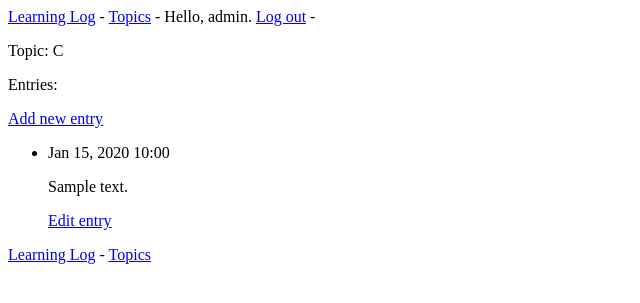
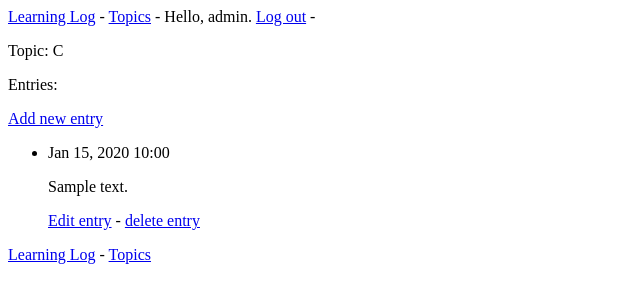
Before and after one commit to alirezaebrahimi96/cv-maker, a Django app: a page that uses webapp/learning_logs/templates/learning_logs/topic.html in a window 1280 px wide. Shown: the top 303 px of the page, without its empty margins (0-640 px from the left). Run offline with Django 4.2, Linux system fonts and the light colour scheme; a user stored in the database is signed in; data comes from the database, SQL or seed files in the repository; both versions use the stored data as it was after the commit; tables that the repository leaves empty hold one stand-in row (values such as "Sample post").

Commit message:
delete entry

```diff
--- a/webapp/learning_logs/templates/learning_logs/topic.html
+++ b/webapp/learning_logs/templates/learning_logs/topic.html
@@ -15,7 +15,8 @@
         <p>{{ entry.date_added|date:'M d, Y H:i' }}</p>
         <p>{{ entry.text|linebreaks }}</p>
         <p>
-            <a href="{% url 'learning_logs:edit_entry' entry.id %}">Edit entry</a>
+            <a href="{% url 'learning_logs:edit_entry' entry.id %}">Edit entry</a> -
+            <a href="{% url 'learning_logs:delete_entry' entry.id %}">delete entry </a>
         </p>
     </li>
     {% empty %}
--- a/webapp/learning_logs/urls.py
+++ b/webapp/learning_logs/urls.py
@@ -11,4 +11,5 @@ urlpatterns = [
     path('new_entry/<int:topic_id>/', views.new_entry, name='new_entry'),
     path('topic/<int:topic_id>/', views.topic, name='topic'),
     path('edit_entry/<int:entry_id>/', views.edit_entry, name='edit_entry'),
+    path('delete_entry/<int:entry_id>/', views.delete_entry, name='delete_entry'),
 ]
--- a/webapp/learning_logs/views.py
+++ b/webapp/learning_logs/views.py
@@ -65,3 +65,14 @@ def edit_entry(request, entry_id):
             return redirect('learning_logs:topic', topic_id=topic.id)
     context = {'entry': entry, 'topic': topic, 'form': form}
     return render(request, 'learning_logs/edit_entry.html', context)
+
+
+@login_required
+def delete_entry(request, entry_id):
+    entry = Entry.objects.get(id=entry_id)
+    topic = entry.topic
+    if topic.owner != request.user:
+        raise Http404
+    if request.method != 'DELETE':
+        entry.delete()
+        return redirect('learning_logs:topic', topic_id=topic.id)
```
Also changed, not shown: webapp/db.sqlite3.
